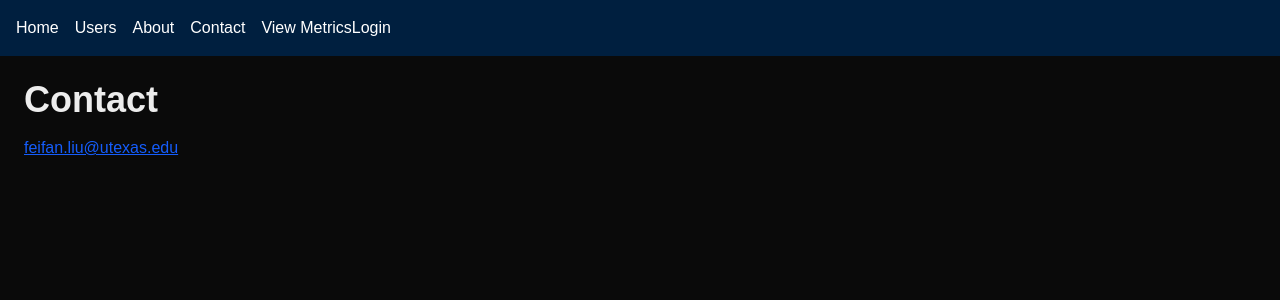
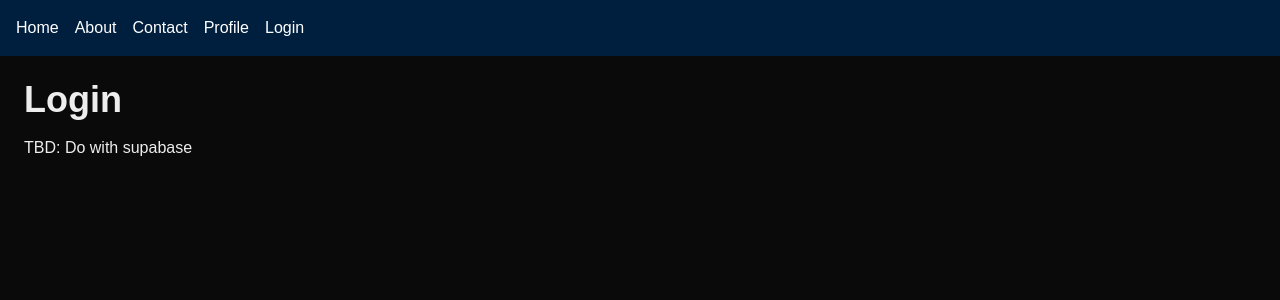
Before and after one commit to feifanl/workout_metrics, a Next.js app: page /login in a window 1280 px wide. Shown: the top 300 px of the page. Built offline with nearby package versions, Linux system fonts and the light colour scheme.

Commit message:
Change navigation, delete unused folders/files, seed Supabase tables

```diff
--- a/src/app/about/page.tsx
+++ b/src/app/about/page.tsx
@@ -2,7 +2,7 @@ export default function AboutPage() {
   return (
     <main className="p-6">
       <h1 className = "text-4xl font-bold mb-4">About This App</h1>
-      <p>Built with Next.js and MySQL. Personal project of Feifan Liu started on 11/16/2025.</p>
+      <p>Built with Next.js and Supabase. Personal project of Feifan Liu started on 11/16/2025.</p>
       <p>Work in progress!</p>
     </main>
   );
--- a/src/app/api/users/route.js
+++ /dev/null
@@ -1,17 +0,0 @@
-import { getConnection } from "@/lib/db";
-
-export async function GET() {
-  const db = await getConnection();
-  const [rows] = await db.execute("SELECT * FROM users");
-  return Response.json(rows);
-}
-
-export async function POST(request) {
-  const data = await request.json();
-  const db = await getConnection();
-  const [result] = await db.execute(
-    "INSERT INTO users (name, email) VALUES (?, ?)",
-    [data.name, data.email]
-  );
-  return Response.json({ id: result.insertId, ...data });
-}
--- a/src/app/components/Navbar.tsx
+++ b/src/app/components/Navbar.tsx
@@ -4,10 +4,9 @@ export default function Navbar() {
   return (
     <nav className="p-4 bg-[#001f3f] text-white relative z-50 w-full">
       <Link href="/" className="text-white mr-4">Home</Link>
-      <Link href="/users" className="text-white mr-4">Users</Link>
       <Link href="/about" className="text-white mr-4">About</Link>
       <Link href="/contact" className="text-white mr-4">Contact</Link>
-      <Link href="/metrics" className="text-white">View Metrics</Link>
+      <Link href="/profile" className="text-white mr-4">Profile</Link>
       <Link href="/login" className="text-white">Login</Link>
     </nav>
   );
--- a/src/app/contact/page.tsx
+++ b/src/app/contact/page.tsx
@@ -1,4 +1,4 @@
-export default function AboutPage() {
+export default function ContactPage() {
   return (
     <main className="p-6">
       <h1 className = "text-4xl font-bold mb-4">Contact</h1>
--- a/src/app/login/page.tsx
+++ b/src/app/login/page.tsx
@@ -1,9 +1,9 @@
-export default function AboutPage() {
+export default function LoginPage() {
   return (
     <main className="p-6">
-      <h1 className = "text-4xl font-bold mb-4">Contact</h1>
-      <a href = "mailto:feifan.liu@utexas.edu" className="text-blue-600 visited:text-purple-600 underline hover:text-blue-800">
-        feifan.liu@utexas.edu
+      <h1 className = "text-4xl font-bold mb-4">Login</h1>
+      <a>
+        TBD: Do with supabase
       </a>
     </main>
   );
--- a/src/app/page.tsx
+++ b/src/app/page.tsx
@@ -9,17 +9,17 @@ export default function Home() {
       </p>
 
       <nav className="flex gap-4">
-        <a href="/users" className="text-blue-600 hover:underline">
-          Users
-        </a>
         <a href="/about" className="text-blue-600 hover:underline">
           About
         </a>
         <a href="/contact" className="text-blue-600 hover:underline">
           Contact
         </a>
-        <a href = "/metrics" className="text-blue-600 hover:underline">
-          View Workout Metrics
+        <a href = "/profile" className="text-blue-600 hover:underline">
+          View Profile
+        </a>
+        <a href = "/login" className="text-blue-600 hover:underline">
+          Login
         </a>
       </nav>
     </main>
--- a/src/app/metrics/page.tsx
+++ b/src/app/profile/page.tsx
@@ -1,4 +1,4 @@
-export default function MetricsPage() {
+export default function ProfilePage() {
   return (
     <main className="p-6">
       <h1 className = "text-4xl font-bold mb-4">Contact</h1>
--- a/src/app/users/page.tsx
+++ /dev/null
@@ -1,28 +0,0 @@
-type User = {
-  id: number;
-  name: string;
-  email: string;
-};
-
-export default async function UsersPage() {
-  const res = await fetch("http://localhost:3000/api/users", {
-    cache: "no-store", // optional - disables caching
-  });
-  const users: User[] = await res.json();
-  if (!Array.isArray(users)) {
-    return <p>Invalid data received</p>;
-}
-
-  return (
-    <main>
-      <h1>All Users</h1>
-      <ul>
-        {users.map((u) => (
-          <li key={u.id}>
-            {u.name} – {u.email}
-          </li>
-        ))}
-      </ul>
-    </main>
-  );
-}
```
